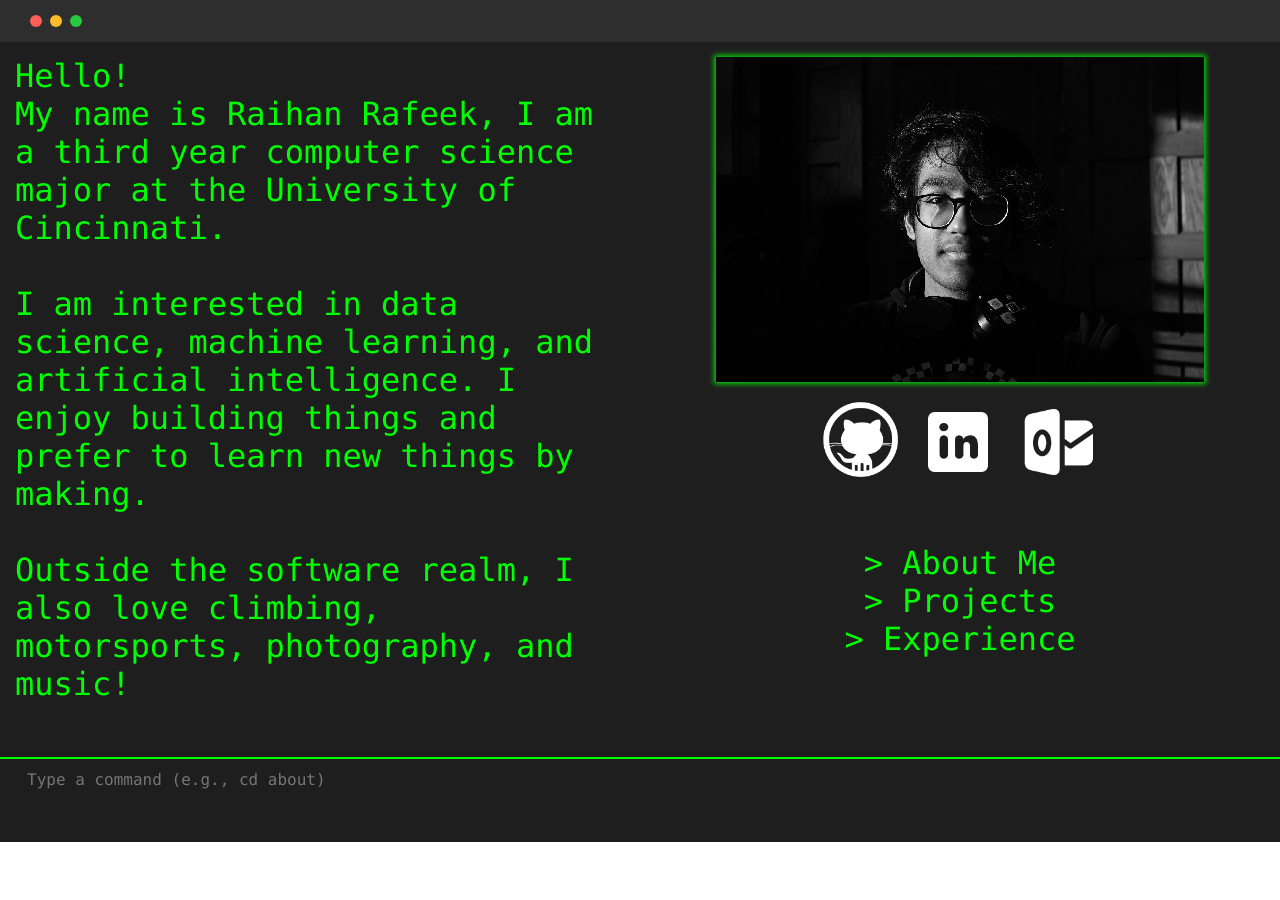
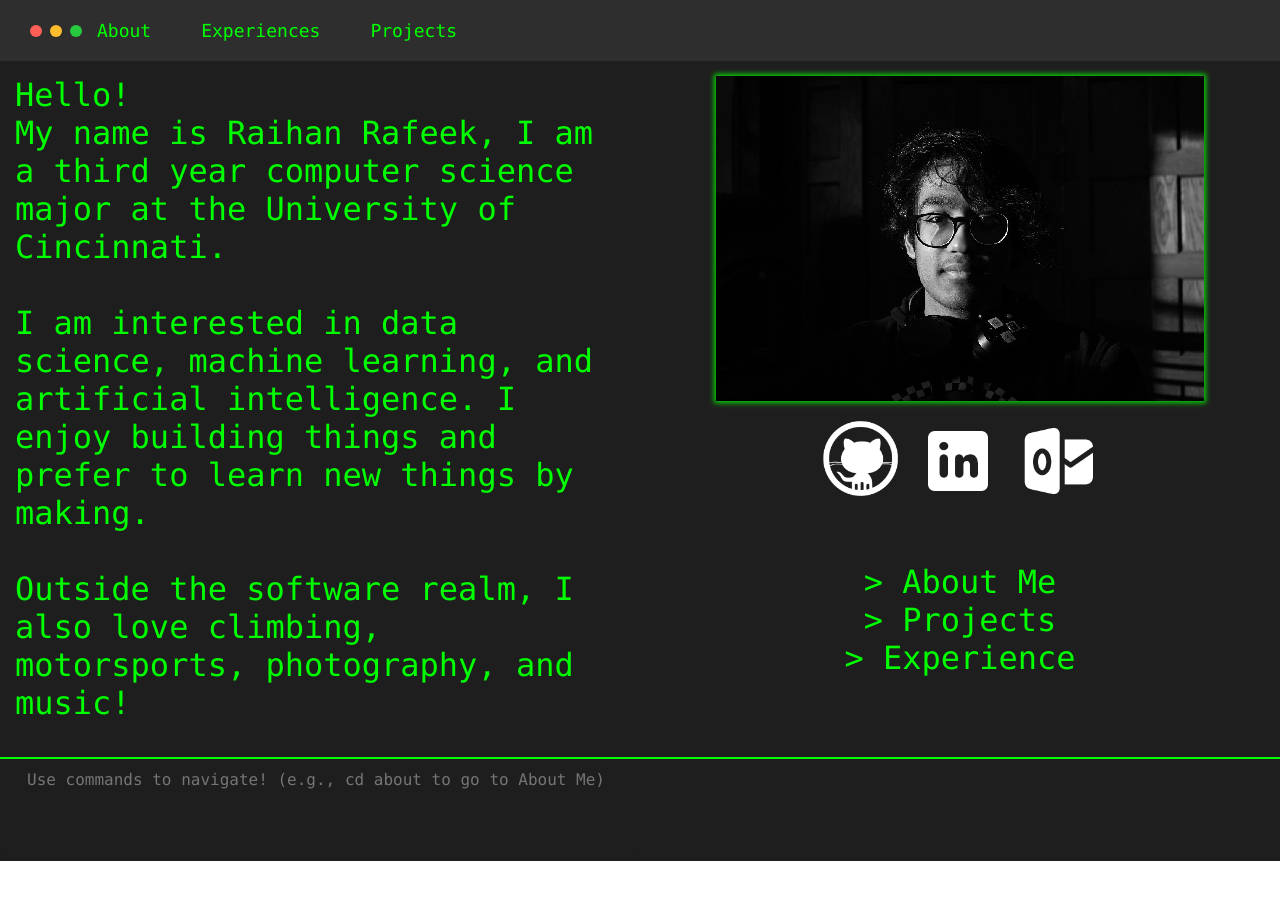
Before and after one commit to Rai1975/portfolio, a React (Create React App) app in the folder portfolio/: page / in a window 1280 px wide. Shown: the top 900 px of the page. Built offline with nearby package versions, Linux system fonts and the light colour scheme.

Commit message:
WIP: Fixing up about me page.

```diff
--- a/portfolio/src/App.js
+++ b/portfolio/src/App.js
@@ -1,12 +1,12 @@
 import React from 'react';
 import { BrowserRouter as Router, Route, Routes } from 'react-router-dom';
 import Navbar from './components/NavBar';
-import About from './components/About';
+import About from './pages/About-me';
 import LandingPage from './pages/landingPage';
 import Experiences from './pages/Experience';
 import Projects from './pages/Projects';
 import CommandLineNavigation from './components/CLI-query';
-import WhyDidYouDoThat from './components/Error';
+import WhyDidYouDoThat from './pages/Error';
 
 const App = () => {
   return (
--- a/portfolio/src/components/CLI-query.js
+++ b/portfolio/src/components/CLI-query.js
@@ -25,7 +25,7 @@ const CommandLineNavigation = () => {
         navigate('/about'); // Go to About page
       } else if (parts[1] === 'projects') {
         navigate('/projects'); // Go to Projects page
-      } else if (parts[1] === 'experience') {
+      } else if (parts[1] === 'experience' || parts[1] === 'experiences') {
         navigate('/experiences'); // Go to Experiences page
       } else {
         setError(`Error: '${parts[1]}' is not a valid directory.`);
@@ -33,7 +33,8 @@ const CommandLineNavigation = () => {
     } else if (parts[0] === 'help') {
       setError(`Available commands:
       - cd [directory]: Navigate to a page (e.g., cd about, cd ../).
-      - help: Show this help message.`);
+      - help: Show this help message.
+      !! DO NOT use sudo commands`);
     } else if  (x === false) {
       setError(`Error: '${command}' is not a valid command. Type 'help' for assistance.`);
     }
@@ -66,7 +67,7 @@ const CommandLineNavigation = () => {
           type="text"
           value={input}
           onChange={(e) => setInput(e.target.value)}
-          placeholder="Type a command (e.g., cd about)"
+          placeholder="Use commands to navigate! (e.g., cd about to go to About Me)"
           style={{
             backgroundColor: 'transparent',
             color: '#00ff00',
--- a/portfolio/src/components/NavBar.js
+++ b/portfolio/src/components/NavBar.js
@@ -1,7 +1,10 @@
 import React from 'react';
-import { Link } from 'react-router-dom';
+import { Link, useLocation } from 'react-router-dom';
 
 const Navbar = () => {
+  const location = useLocation();
+  const isHomePage = location.pathname === '/';
+
   return (
     <nav
       style={{
@@ -52,7 +55,66 @@ const Navbar = () => {
             backgroundColor: '#27c93f', // Green
           }}
         ></div>
-    </div>
+        <div
+          style={{
+            display: 'flex',
+            justifyContent: 'right',
+            gap: '20px',
+            marginTop: '0px'
+          }}
+        >
+          {!isHomePage && (
+            <Link
+              to="/"
+              style={{
+                color: '#00ff00',
+                textDecoration: 'none',
+                fontSize: '18px',
+                padding: '5px 15px',
+                borderRadius: '0px',
+              }}
+            >
+              Home
+            </Link>
+          )}
+          <Link
+            to="/about"
+            style={{
+              color: '#00ff00',
+              textDecoration: 'none',
+              fontSize: '18px',
+              padding: '5px 15px',
+              borderRadius: '5px',
+            }}
+          >
+            About
+          </Link>
+          <Link
+            to="/experiences"
+            style={{
+              color: '#00ff00',
+              textDecoration: 'none',
+              fontSize: '18px',
+              padding: '5px 15px',
+              borderRadius: '5px',
+            }}
+          >
+            Experiences
+          </Link>
+          <Link
+            to="/projects"
+            style={{
+              color: '#00ff00',
+              textDecoration: 'none',
+              fontSize: '18px',
+              padding: '5px 15px',
+              borderRadius: '5px',
+            }}
+          >
+            Projects
+          </Link>
+        </div>
+      </div>
     </nav>
   );
 };
--- a/portfolio/src/components/Info.js
+++ b/portfolio/src/pages/About-me.js
@@ -1,10 +1,13 @@
 import React, { useEffect, useState } from 'react';
+import { useLocation } from 'react-router-dom';
 
-const Home = () => {
+const About = () => {
+  const location = useLocation();
+  const isLandingPage = location.pathname === '/';
   const [text, setText] = useState('');
   const [currentIndex, setCurrentIndex] = useState(0);
   const [done, setDone] = useState(false);
-  const [isMobile, setIsMobile] = useState(window.innerWidth <= 768); // Detect initial screen size
+  const [isMobile, setIsMobile] = useState(window.innerWidth <= 768);
 
   // Define the text and links in an array of objects
   const contentChunks = [
@@ -49,37 +52,87 @@ const Home = () => {
     return () => window.removeEventListener('resize', handleResize); // Cleanup event listener
   }, []);
 
+  // Array of image paths (ADD REST)
+  const personalImagePaths = [
+    'assets/me.jpg',
+    'assets/me2.jpg',
+    'assets/me3.jpg',
+    'assets/me4.jpg'
+  ];
+
   return (
     <div
       style={{
         display: 'flex',
-        flexDirection: 'column',
+        flexDirection: isLandingPage ? 'column' : 'row',
         alignItems: 'center',
-        justifyContent: 'flex-start',
-        height: '100vh',
+        justifyContent: 'center',
+        minHeight: isLandingPage ? '100vh' : 'calc(100vh - 100px)', // Reduced height
         backgroundColor: '#1e1e1e',
         color: 'white',
         fontFamily: 'Consolas, monospace',
-        padding: '0px',
+        padding: isLandingPage ? '0px' : '10px', // Reduced padding
         boxSizing: 'border-box',
+        gap: isLandingPage ? '0' : '30px', // Reduced gap
       }}
     >
+        {!isLandingPage && (
+          <div
+            style={{
+              display: 'flex',
+              flexDirection: 'column',
+              justifyContent: 'center',
+              alignItems: 'center',
+              gap: '30px',
+              width: '100%',
+              maxWidth: '200px',
+              margin: '0',
+            }}
+          >
+            {personalImagePaths.map((imagePath, index) => (
+              <div
+                key={index}
+                style={{
+                  width: '200px',
+                  height: '200px',
+                  borderRadius: '50%',
+                  overflow: 'hidden',
+                  boxShadow: '0 0 20px #00ff00', // Neon green glow
+                  flexShrink: 0,
+                }}
+              >
+                <img
+                  src={imagePath}
+                  alt={`Raihan Rafeek ${index + 1}`}
+                  style={{
+                    width: '100%',
+                    height: '100%',
+                    objectFit: 'cover',
+                  }}
+                />
+              </div>
+            ))}
+          </div>
+        )}
+
       {/* Terminal Content */}
       <div
         style={{
-          width: '100%',
-          flexGrow: 1,
+          width: isLandingPage ? '100%' : 'auto',
+          flexGrow: isLandingPage ? 1 : 0,
           backgroundColor: '#1e1e1e',
-          borderRadius: '0 0 10px 10px',
+          borderRadius: isLandingPage ? '0 0 10px 10px' : '10px',
           padding: '15px',
           boxSizing: 'border-box',
           overflow: 'hidden',
           whiteSpace: 'pre-wrap',
           color: '#00ff00', // Green text
-          fontSize: '32px',
+          fontSize: isLandingPage ? '32px' : '22px', // Slightly smaller font
+          textAlign: isLandingPage ? 'left' : 'center',
+          maxWidth: isLandingPage ? 'none' : '600px',
         }}
         dangerouslySetInnerHTML={{
-          __html: text + (done && isMobile ? '\n\n>>> Scroll to know more about me <<<\n' : ''),
+          __html: text + (done && isMobile && isLandingPage ? '\n\n>>> Scroll to know more about me <<<\n' : ''),
         }}
       />
 
@@ -97,4 +150,4 @@ const Home = () => {
   );
 };
 
-export default Home;
+export default About;
--- a/portfolio/src/pages/landingPage.js
+++ b/portfolio/src/pages/landingPage.js
@@ -1,6 +1,6 @@
 import React from 'react';
-import Home from '../components/Info';
-import About from '../components/About';
+import Home from './About-me';
+import About from './Info';
 
 const LandingPage = () => {
   return (
```
Also changed, not shown: portfolio/public/assets/me2.jpg (added), portfolio/src/pages/Error.js (renamed from portfolio/src/components/Error.js), portfolio/src/pages/Info.js (renamed from portfolio/src/components/About.js).
